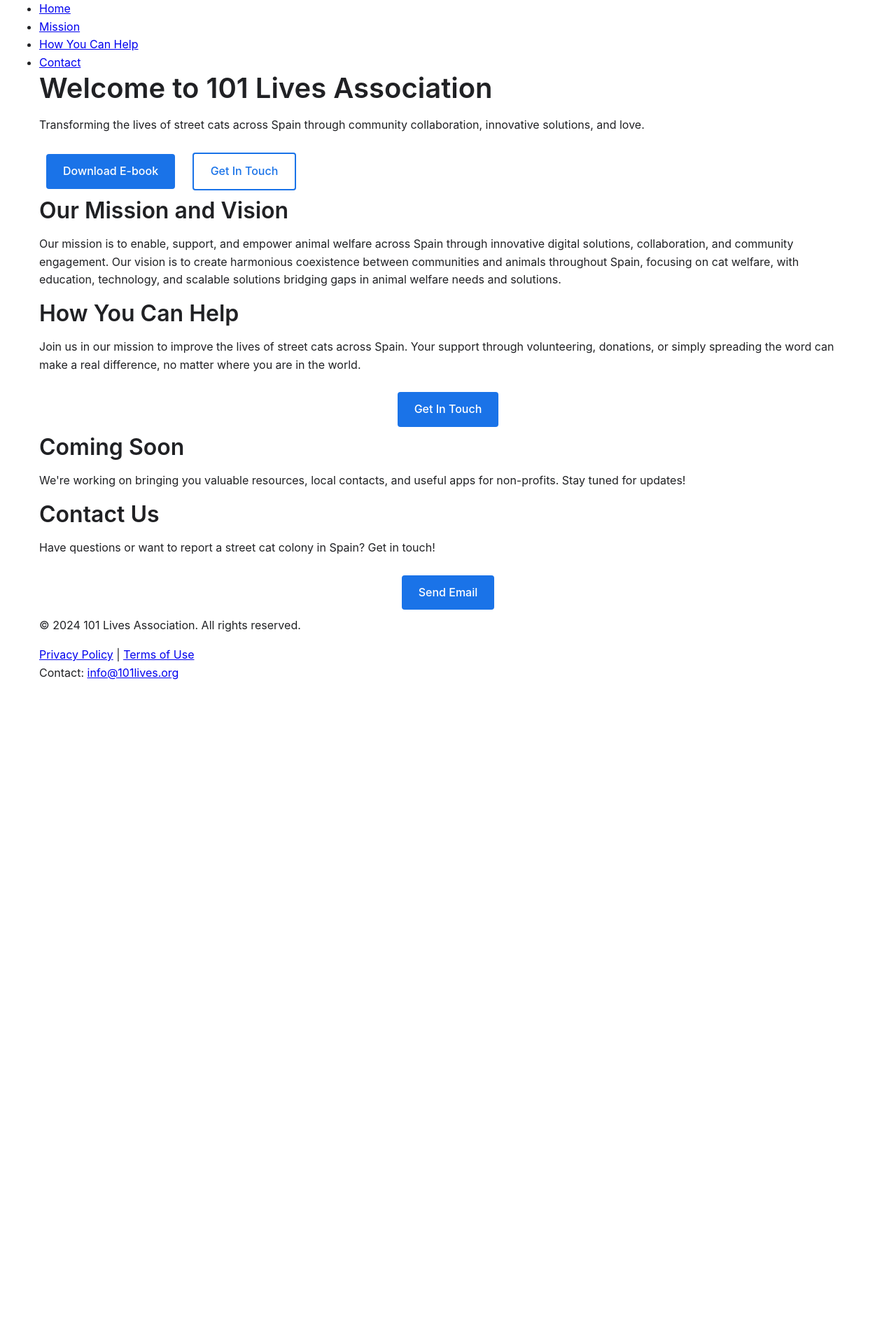
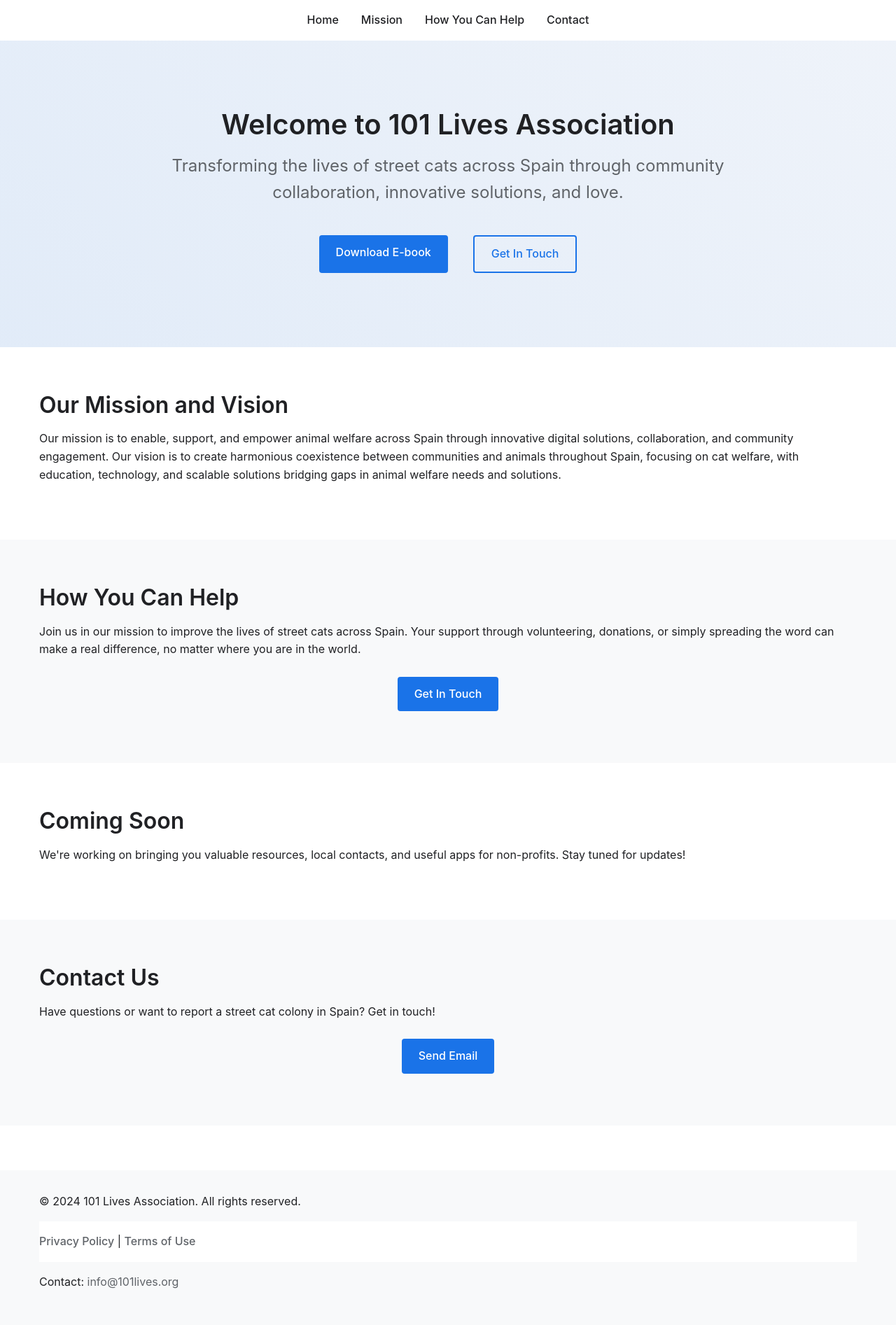
Before and after one commit to 101lives/101lives.github.io, a Jekyll site: the page index.html, which Jekyll copies as it is, in a window 1280 px wide. Shown: the whole page at 70% size. Built offline with Jekyll 4.4.1, drawn with Linux system fonts in a browser that asks for light colours; before the commit the page ends 990 px from its top, so only the background shows below that.

Commit message:
Update styles.css
styling with claude

```diff
--- a/assets/css/styles.css
+++ b/assets/css/styles.css
@@ -1,3 +1,4 @@
+/* Variables */
 :root {
     --color-primary: #1a73e8;
     --color-secondary: #4285f4;
@@ -11,6 +12,7 @@
     --transition: all 0.2s ease;
 }
 
+/* Base styles */
 *, *::before, *::after {
     box-sizing: border-box;
     margin: 0;
@@ -25,6 +27,7 @@ body {
     background: var(--color-background);
 }
 
+/* Typography */
 h1, h2, h3, h4, h5, h6 {
     margin-bottom: var(--spacing-unit);
     line-height: 1.2;
@@ -42,6 +45,7 @@ p {
     margin-bottom: var(--spacing-unit);
 }
 
+/* Layout */
 .container {
     width: 100%;
     max-width: 1200px;
@@ -49,6 +53,78 @@ p {
     padding: 0 var(--spacing-unit);
 }
 
+/* Navigation */
+nav {
+    background: var(--color-background);
+    padding: 1rem 0;
+    box-shadow: 0 2px 4px rgba(0,0,0,0.1);
+}
+
+nav ul {
+    list-style: none;
+    display: flex;
+    justify-content: center;
+    gap: 2rem;
+}
+
+nav a {
+    text-decoration: none;
+    color: var(--color-text);
+    font-weight: 500;
+    transition: var(--transition);
+}
+
+nav a:hover {
+    color: var(--color-primary);
+}
+
+/* Hero Section */
+.hero {
+    position: relative;
+    padding: 6rem 0;
+    background-color: var(--color-surface);
+    overflow: hidden;
+}
+
+.hero__overlay {
+    position: absolute;
+    top: 0;
+    left: 0;
+    right: 0;
+    bottom: 0;
+    background: linear-gradient(45deg, rgba(26,115,232,0.1), rgba(66,133,244,0.05));
+}
+
+.hero__content {
+    position: relative;
+    max-width: 800px;
+    margin: 0 auto;
+    text-align: center;
+    z-index: 1;
+}
+
+.hero__subtitle {
+    font-size: 1.5rem;
+    color: var(--color-text-light);
+    margin-bottom: 2rem;
+}
+
+.hero__buttons {
+    display: flex;
+    gap: 1rem;
+    justify-content: center;
+}
+
+/* Sections */
+.section {
+    padding: 4rem 0;
+}
+
+.section--alt {
+    background: var(--color-surface);
+}
+
+/* Buttons */
 .button {
     display: inline-block;
     padding: 0.75rem 1.5rem;
@@ -57,6 +133,7 @@ p {
     text-decoration: none;
     cursor: pointer;
     transition: var(--transition);
+    margin: 0.5rem;
 }
 
 .button--primary {
@@ -79,25 +156,69 @@ p {
     color: white;
 }
 
-.grid {
-    display: grid;
-    grid-template-columns: repeat(auto-fit, minmax(300px, 1fr));
-    gap: var(--spacing-unit);
+/* Modal */
+.modal {
+    display: none;
+    position: fixed;
+    top: 0;
+    left: 0;
+    width: 100%;
+    height: 100%;
+    background-color: rgba(0,0,0,0.5);
+    z-index: 1000;
 }
 
-.card {
-    background: var(--color-background);
-    border-radius: var(--border-radius);
-    padding: var(--spacing-unit);
-    box-shadow: 0 2px 4px rgba(0,0,0,0.1);
+.modal-content {
+    position: relative;
+    background-color: #fff;
+    margin: 5% auto;
+    padding: 20px;
+    width: 90%;
+    max-width: 600px;
+    border-radius: 8px;
+    box-shadow: 0 4px 6px rgba(0,0,0,0.1);
+}
+
+.modal-close {
+    position: absolute;
+    right: 15px;
+    top: 10px;
+    font-size: 24px;
+    cursor: pointer;
+}
+
+.form-container {
+    margin-top: 20px;
+}
+
+/* Utilities */
+.text-center {
+    text-align: center;
+}
+
+/* Footer */
+footer {
+    background: var(--color-surface);
+    padding: 2rem 0;
+    margin-top: 4rem;
+}
+
+footer nav {
+    box-shadow: none;
+    margin: 1rem 0;
+}
+
+footer a {
+    color: var(--color-text-light);
+    text-decoration: none;
     transition: var(--transition);
 }
 
-.card:hover {
-    transform: translateY(-2px);
-    box-shadow: 0 4px 8px rgba(0,0,0,0.1);
+footer a:hover {
+    color: var(--color-primary);
 }
 
+/* Responsive */
 @media (max-width: 768px) {
     h1 { font-size: 2rem; }
     h2 { font-size: 1.75rem; }
@@ -106,4 +227,23 @@ p {
     .container {
         padding: 0 calc(var(--spacing-unit) / 2);
     }
+
+    .hero {
+        padding: 4rem 0;
+    }
+
+    .hero__subtitle {
+        font-size: 1.25rem;
+    }
+
+    .hero__buttons {
+        flex-direction: column;
+        align-items: stretch;
+    }
+
+    nav ul {
+        flex-direction: column;
+        text-align: center;
+        gap: 1rem;
+    }
 }
```
